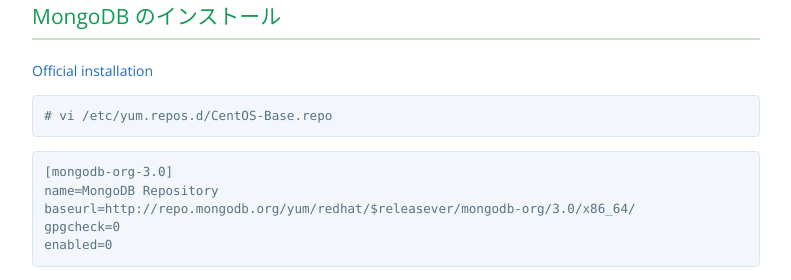
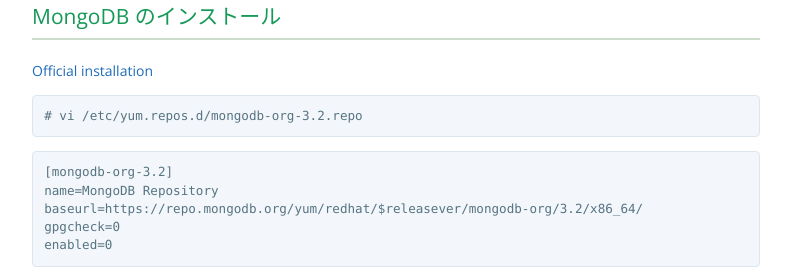
Before and after one commit to shirasagi/shirasagi.github.io, a Jekyll site: the page built from installation/manual.md, in a window 1280 px wide and 900 px high, scrolled down 595 px. Shown: the part 152-432 px from the top of the window, without its empty margins (244-1035 px from the left). Built offline with Jekyll 4.4.1, drawn with Linux system fonts in a browser that asks for light colours; nearby versions of some CDN libraries.

Commit message:
MongoDB 3.2

```diff
--- a/installation/manual.md
+++ b/installation/manual.md
@@ -30,13 +30,13 @@
 [Official installation](http://docs.mongodb.org/manual/installation/)
 
 ~~~
-# vi /etc/yum.repos.d/CentOS-Base.repo
+# vi /etc/yum.repos.d/mongodb-org-3.2.repo
 ~~~
 
 ~~~
-[mongodb-org-3.0]
+[mongodb-org-3.2]
 name=MongoDB Repository
-baseurl=http://repo.mongodb.org/yum/redhat/$releasever/mongodb-org/3.0/x86_64/
+baseurl=https://repo.mongodb.org/yum/redhat/$releasever/mongodb-org/3.2/x86_64/
 gpgcheck=0
 enabled=0
 ~~~
```
